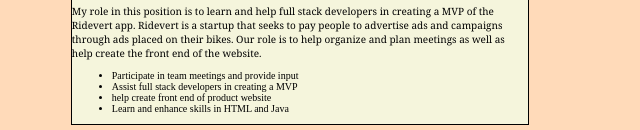
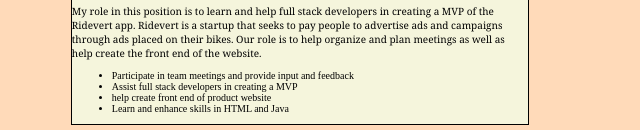
Before and after one commit to kamp99/INST377, a plain HTML site: page Assignment_1/index.html in a window 1280 px wide. Shown: the part 744-874 px from the top of the page, 490-1130 px from the left. Drawn offline with Linux system fonts and the light colour scheme; a web font is replaced by a local one.

Commit message:
Update index.html

```diff
--- a/Assignment_1/index.html
+++ b/Assignment_1/index.html
@@ -60,7 +60,7 @@
              well as help create the front end of the website.
           </p>
           <ul>
-              <li> Participate in team meetings and provide input</li>
+              <li> Participate in team meetings and provide input and feedback</li>
               <li> Assist full stack developers in creating a MVP</li>
               <li> help create front end of product website</li>
               <li> Learn and enhance skills in HTML and Java</li>
```
